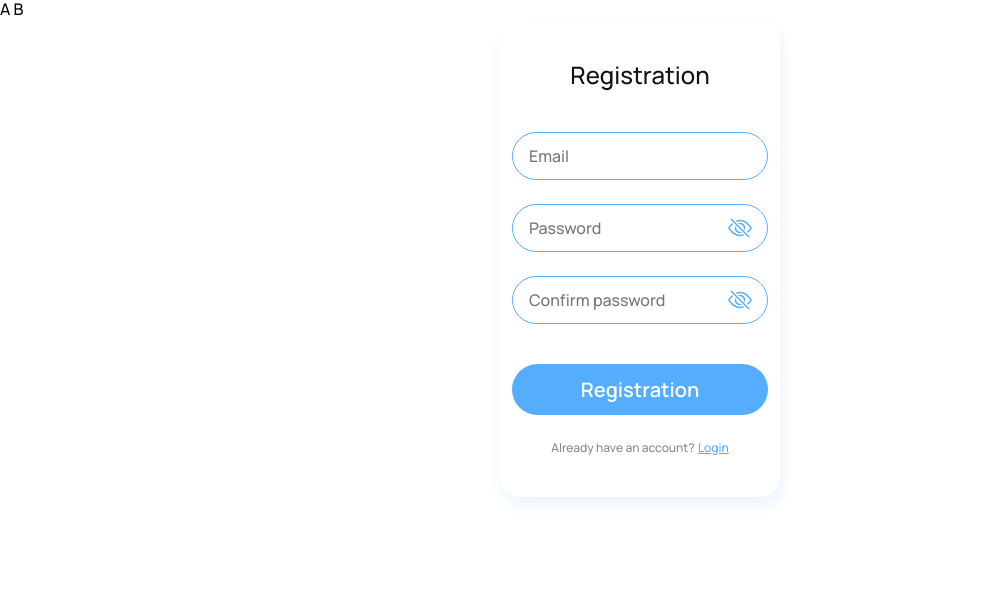
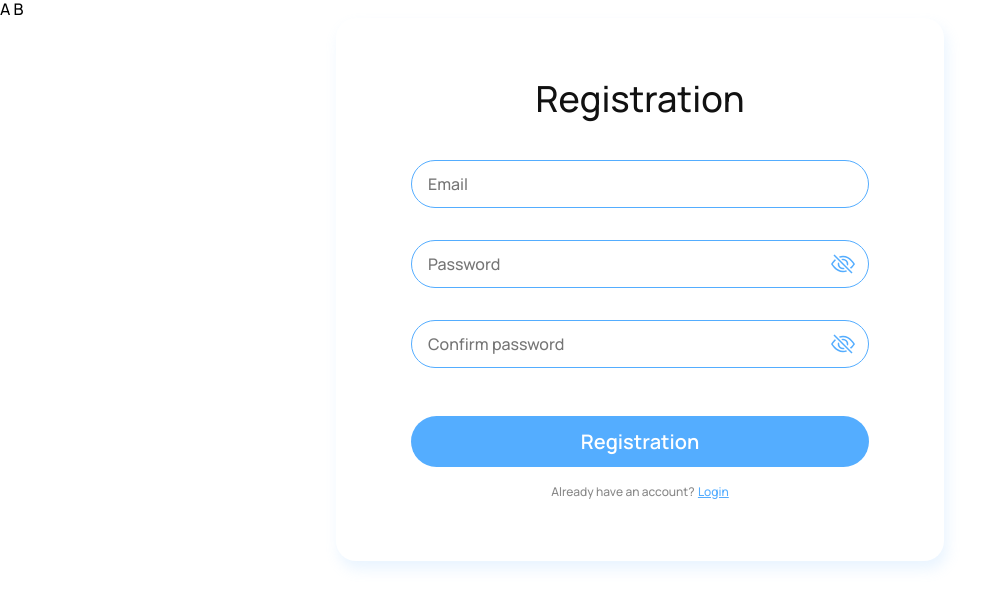
Before and after one commit to lassandra85/group_project_6_final, a React (Create React App) app: page /group_project_6_final/register in a window 1280 px wide. Shown: the top 606 px of the page, without its empty margins (0-1008 px from the left). Built offline with nearby package versions, Linux system fonts and the light colour scheme.

Commit message:
commit
commit

```diff
--- a/src/components/AuthForm/AuthForm.jsx
+++ b/src/components/AuthForm/AuthForm.jsx
@@ -2,6 +2,7 @@ import css from '../AuthForm/AuthForm.module.css';
 import { NavLink } from 'react-router-dom';
 import { BsEyeSlash, BsEye } from 'react-icons/bs';
 import { useState } from 'react';
+
 
 const AuthForm = () => {
 
@@ -33,7 +34,7 @@ const AuthForm = () => {
           <label>
             <input
               placeholder="Password"
-              type="password"
+              type={isActive ? "text" : "password"}
               name="password"
               className={css.inputRegister}
             ></input>
@@ -48,7 +49,7 @@ const AuthForm = () => {
           <label>
             <input
               placeholder="Confirm password"
-              type="password"
+              type={isActive2 ? "text" : "password"}
               name="confirm password"
               className={css.inputRegister}
             ></input>
--- a/src/components/AuthForm/AuthForm.module.css
+++ b/src/components/AuthForm/AuthForm.module.css
@@ -12,6 +12,15 @@
   align-items: center;
   justify-content: center;
 }
+  @media screen and (min-width:768px) {
+    .container{
+      width: 608px;
+      padding-left: 75px;
+      padding-right: 75px;
+    }
+  }
+
+
 
 .header {
   color: var(--color-black);
@@ -20,11 +29,18 @@
   font-style: normal;
   font-weight: 500;
   font-size: 24px;
-  line-height: 1.38;
   margin: 0;
   display: inline-flex;
   align-items: center;
   justify-content: center;
+}
+@media screen and (min-width:768px) {
+  .header {
+    width: 226px;
+    padding: 60px 191px 40px 191px;
+    font-size: 36px;
+
+  }
 }
 
 .formRegister {
@@ -33,7 +49,13 @@
   align-items: center;
   justify-content: center;
   gap: 24px;
+}
 
+@media screen and (min-width:768px) {
+  .formRegister {
+    gap: 32px;
+
+  }
 }
 
 .inputRegister {
@@ -46,8 +68,13 @@
   align-items: center;
   padding: 12px 16px;
   color: var(--color-grey);
+}
 
+@media screen and (min-width:768px) {
+  .inputRegister {
+  width: 458px;
 
+  }
 }
 
 .bttnRegister {
@@ -66,6 +93,13 @@
   width: 256px;
 border-radius: 40px;
 border-color: transparent;
+cursor: pointer;
+}
+@media screen and (min-width:768px) {
+  .bttnRegister {
+    width: 458px;
+
+  }
 }
 
 
@@ -76,6 +110,14 @@ border-color: transparent;
     align-items: center;
     margin-top: 24px;
     margin-bottom: 40px;
+}
+
+@media screen and (min-width:768px) {
+  .containerLog {
+    margin-top: 16px;
+      margin-bottom: 60px;
+
+  }
 }
 
 .text{
@@ -107,3 +149,9 @@ border-color: transparent;
   top: 12px;
   left: 216px;
 }
+
+@media screen and (min-width: 768px) {
+  .eyeBttn {
+    left: 420px;
+  }
+}
```
